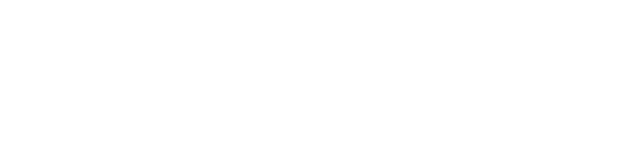
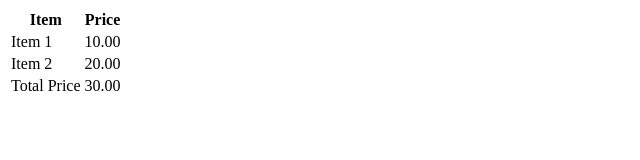
Before and after one commit to acciojob/grofers-checkout-2-imranshaikh9930, a website: page main.html in a window 1280 px wide. Shown: the whole page, without its empty margins (0-640 px from the left). Drawn offline with Linux system fonts and the light colour scheme.

Commit message:
created a submission

```diff
--- a/main.html
+++ b/main.html
@@ -8,6 +8,30 @@
 
 <body>
 	<!-- the entire body must be written by student -->
+	<table id="groceryTable">
+    <thead>
+        <tr>
+            <th>Item</th>
+            <th>Price</th>
+        </tr>
+    </thead>
+    <tbody>
+        <tr>
+            <td>Item 1</td>
+            <td data-ns-test="prices">10.00</td>
+        </tr>
+        <tr>
+            <td>Item 2</td>
+            <td data-ns-test="prices">20.00</td>
+        </tr>
+<!-- 		<tr>
+            <td>Total</td>
+            <td data-ns-test="prices">
+				30.00</td>
+        </tr> -->
+        <!-- Add more rows as needed with data-ns-test="prices" attribute -->
+    </tbody>
+</table>
     <script type="text/javascript" src="./script.js">
 </script>
 
--- a/script.js
+++ b/script.js
@@ -1 +1,29 @@
 //your code here
+function updateTotal() {
+    // Get all elements with data-ns-test="prices"
+    const priceElements = document.querySelectorAll('[data-ns-test="prices"]');
+
+    // Calculate the total price
+    let totalPrice = 0;
+    priceElements.forEach(element => {
+        totalPrice += parseFloat(element.textContent);
+    });
+
+    // Create a new row for the total
+    const totalRow = document.createElement('tr');
+    const totalCell1 = document.createElement('td');
+    totalCell1.textContent = 'Total Price';
+    totalRow.appendChild(totalCell1);
+
+    const totalCell2 = document.createElement('td');
+    totalCell2.setAttribute('data-ns-test', 'grandTotal');
+    totalCell2.textContent = totalPrice.toFixed(2);
+    totalRow.appendChild(totalCell2);
+
+    // Add the total row to the table
+    const table = document.getElementById('groceryTable');
+    table.appendChild(totalRow);
+}
+
+// Call the updateTotal function
+updateTotal();
```
